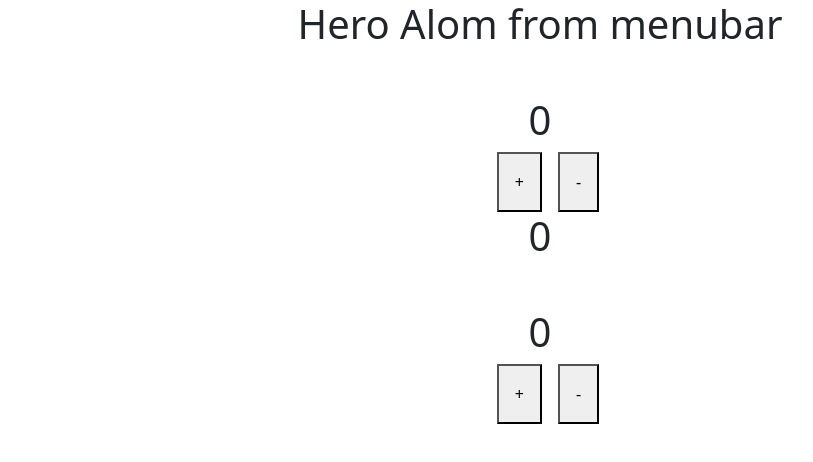
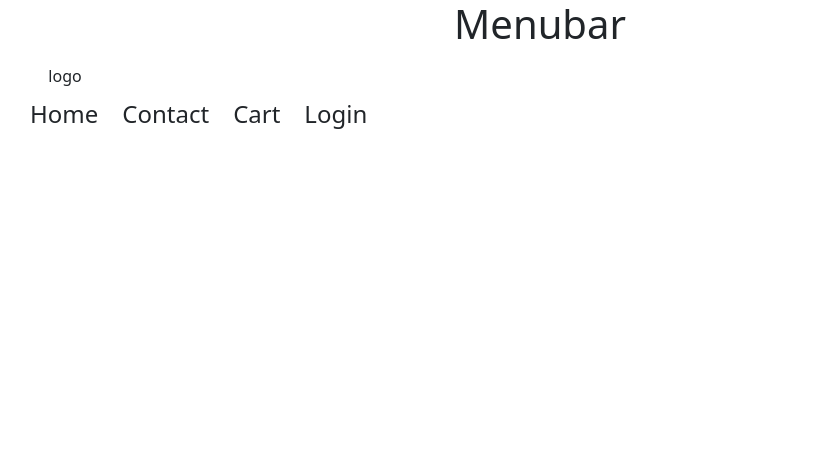
Before and after one commit to Rafiul789/fake-store-shop, a React (Create React App) app: page / in a window 1280 px wide. Shown: the top 462 px of the page, without its empty margins (100-913 px from the left). Built offline with nearby package versions, Linux system fonts and the light colour scheme.

Commit message:
menubar added

```diff
--- a/src/App.js
+++ b/src/App.js
@@ -2,17 +2,14 @@
 import './App.css';
 import 'bootstrap/dist/css/bootstrap.min.css'
 import Menubar from './Menubar/Menubar';
-import Test from './Test/Test';
+
 function App() {
 
-  const count=()=>{
-    console.log('hello paisi brooo')
-  }
-  return (
+
+
+    return (
     <div className="App">
-     <Menubar country="Uganda"  ></Menubar>
-     <h1>0</h1>
-     <Test count={count} ></Test>
+    <Menubar></Menubar>
     </div>
   );
 }
--- /dev/null
+++ b/src/Menubar/Menubar.css
@@ -0,0 +1,5 @@
+.menu-container{
+    list-style:none;
+    font-size:24px;
+    cursor:pointer;
+}
--- a/src/Menubar/Menubar.js
+++ b/src/Menubar/Menubar.js
@@ -1,12 +1,19 @@
 import React from 'react';
-import Test from '../Test/Test';
+import "./Menubar.css"
 
-const Menubar = ({country}) => {
-    console.log(country);
+const Menubar = () => {
+
     return (
         <div>
-            <h1>Hero Alom from menubar</h1>
-            <Test country={country} ></Test>
+            <h1>Menubar</h1> <div className="container">
+            <div className="row"> <div className="col-md-2 p-2">logo</div>
+            <div className="col-md-10 ms-4 menu-container d-flex justify-content-around-end ">         <li className="item ms-4 mb-4">Home</li>
+            <li className="item ms-4 mb-4">Contact</li>
+            <li className="item ms-4 mb-4">Cart</li>
+            <li className="item ms-4 mb-4">Login</li>  </div>  </div>
+            </div>
+
+
         </div>
     );
 };
```
